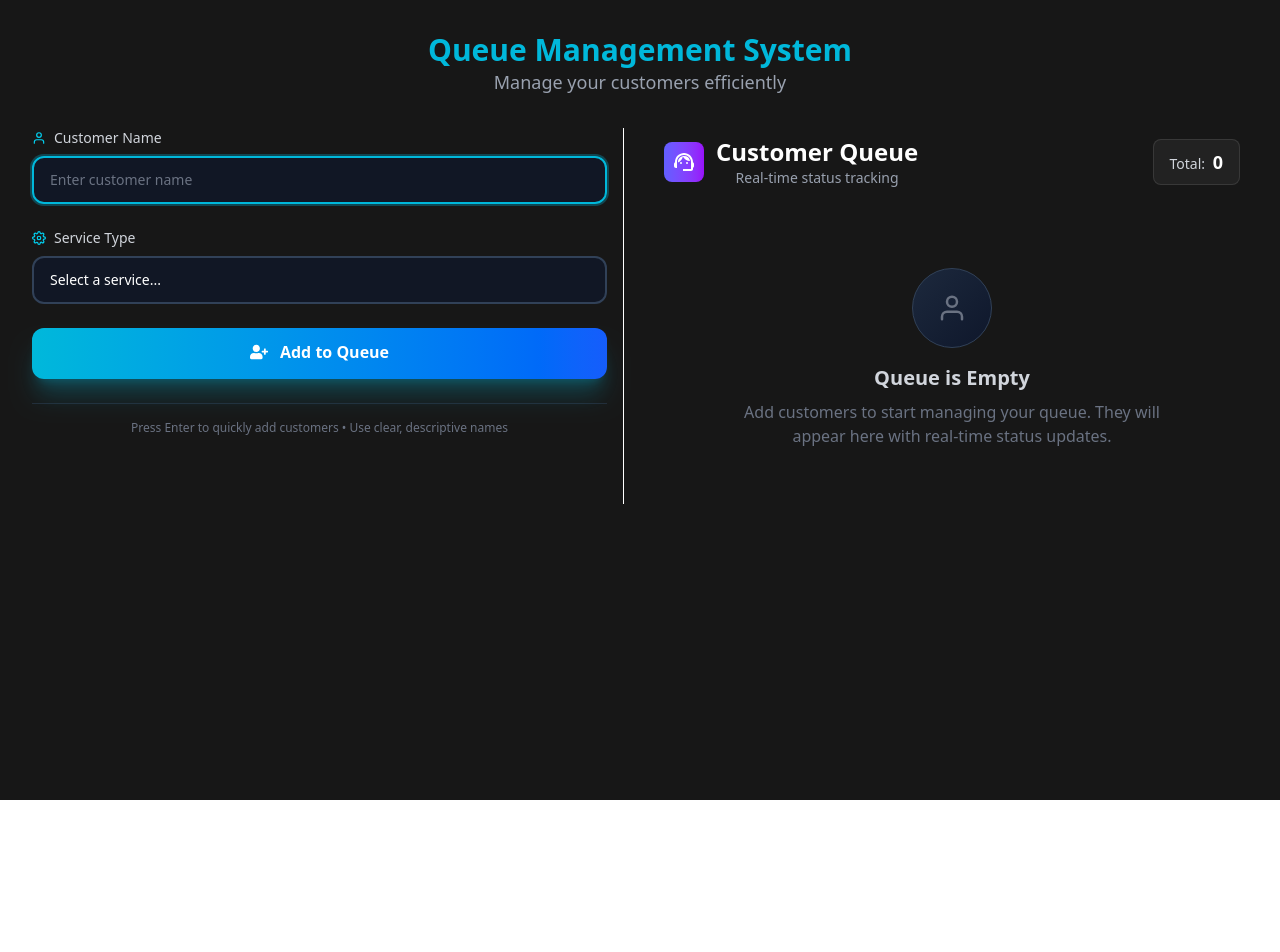
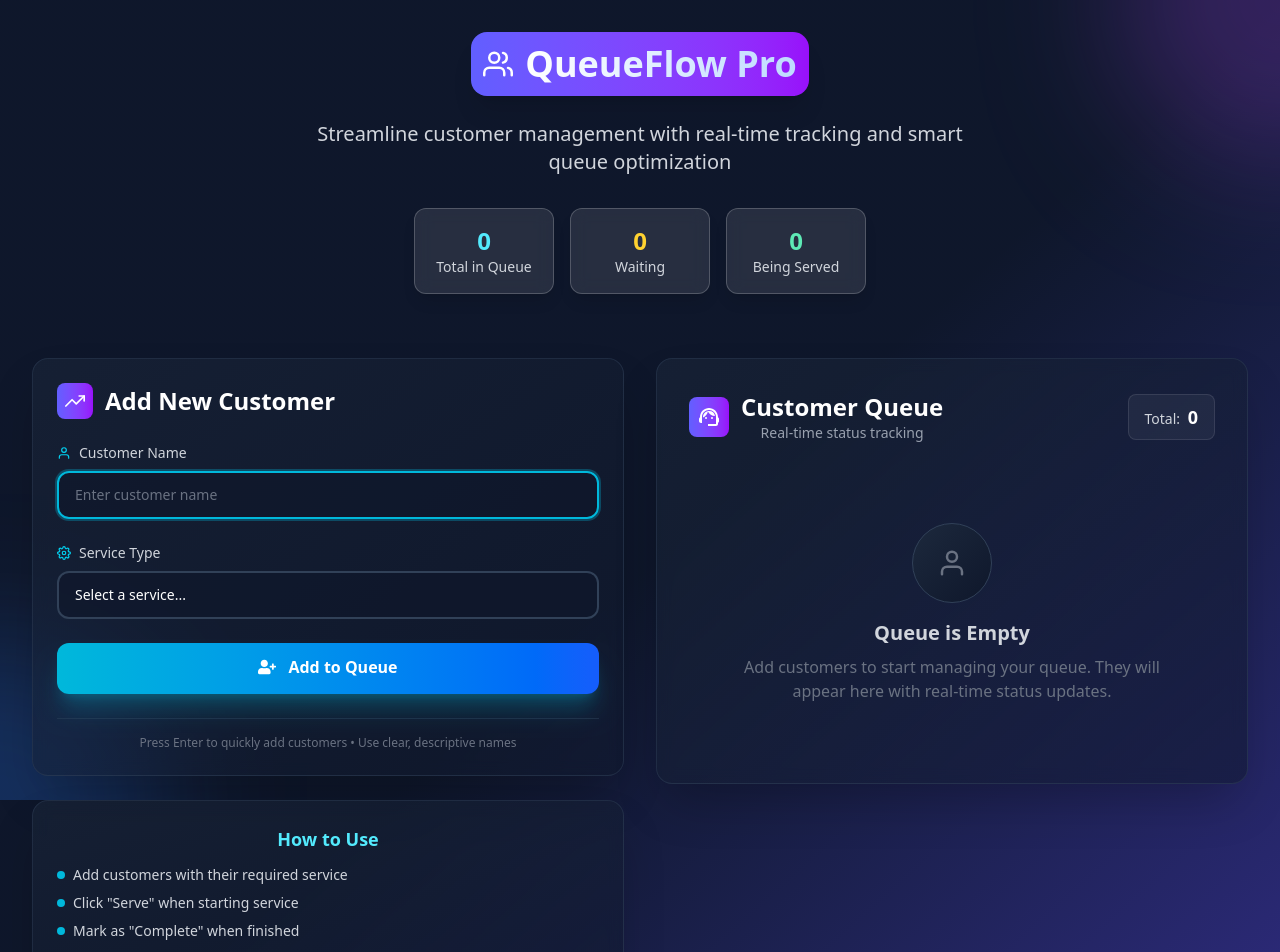
Before and after one commit to Dadir-Dev/queue-management, a React (Vite) app: page / in a window 1280 px wide. Shown: the top 952 px of the page. Before the commit the page ends 800 px from the top, so only its background shows below. Built offline with nearby package versions, Linux system fonts and the light colour scheme.

Commit message:
feat(App): revamp UI with new layout, real-time queue metrics, and enhanced customer management features

```diff
--- a/src/App.jsx
+++ b/src/App.jsx
@@ -2,19 +2,23 @@ import "./App.css";
 import { useState } from "react";
 import QueueForm from "./components/QueueForm";
 import QueueDisplay from "./components/QueueDisplay";
+import { FiUsers, FiTrendingUp } from "react-icons/fi";
 
 export default function App() {
   const [queue, setQueue] = useState([]);
 
   const addToQueue = (customer) => {
-    // Use Date.now() as a number/unique ID
     setQueue((prevQueue) => {
       const nextQueue = [
         ...prevQueue,
-        { ...customer, id: Date.now(), status: "waiting" },
+        {
+          ...customer,
+          id: Date.now(),
+          status: "waiting",
+          timestamp: new Date(),
+        },
       ];
 
-      console.log("Queue list after submit:", nextQueue);
       return nextQueue;
     });
   };
@@ -25,25 +29,96 @@ export default function App() {
   const updateStatus = (id, newStatus) =>
     setQueue(
       queue.map((customer) =>
-        customer.id === id ? { ...customer, status: newStatus } : customer,
-      ),
+        customer.id === id ? { ...customer, status: newStatus } : customer
+      )
     );
 
+  const waitingCount = queue.filter((item) => item.status === "waiting").length;
+  const servingCount = queue.filter((item) => item.status === "serving").length;
+
   return (
-    <div className="App text-center bg-neutral-900 min-h-screen p-8 text-white">
-      <header>
-        <h1 className="text-3xl font-bold text-cyan-500">
-          Queue Management System
+    <div className="App min-h-screen bg-gradient-to-br from-slate-900 via-slate-900 to-indigo-900 p-4 md:p-8 text-white">
+      <div className="fixed inset-0 overflow-hidden pointer-events-none">
+        <div className="absolute -top-40 -right-40 w-80 h-80 bg-purple-500 rounded-full mix-blend-multiply filter blur-3xl opacity-10 animate-pulse"></div>
+        <div className="absolute -bottom-40 -left-40 w-80 h-80 bg-blue-500 rounded-full mix-blend-multiply filter blur-3xl opacity-10 animate-pulse delay-1000"></div>
+      </div>
+
+      <div className="relative z-10 max-w-7xl mx-auto">
+        <header className="text-center mb-10 md:mb-16">
+          <div className="inline-flex items-center justify-center p-3 bg-gradient-to-r from-indigo-500 to-purple-600 rounded-2xl mb-6 shadow-xl">
+            <FiUsers className="text-3xl mr-3" />
+            <h1 className="text-3xl md:text-4xl font-bold bg-clip-text text-transparent bg-gradient-to-r from-white to-blue-200">
+              QueueFlow Pro
             </h1>
-        <p className="text-lg text-gray-400">
-          Manage your customers efficiently
+          </div>
+          <p className="text-lg md:text-xl text-gray-300 max-w-2xl mx-auto">
+            Streamline customer management with real-time tracking and smart
+            queue optimization
           </p>
+
+          <div className="flex flex-wrap justify-center gap-4 mt-8">
+            <div className="bg-white/10 backdrop-blur-sm rounded-xl p-4 min-w-[140px] border border-white/20 shadow-lg">
+              <div className="text-2xl font-bold text-cyan-300">
+                {queue.length}
+              </div>
+              <div className="text-sm text-gray-300">Total in Queue</div>
+            </div>
+            <div className="bg-white/10 backdrop-blur-sm rounded-xl p-4 min-w-[140px] border border-white/20 shadow-lg">
+              <div className="text-2xl font-bold text-amber-300">
+                {waitingCount}
+              </div>
+              <div className="text-sm text-gray-300">Waiting</div>
+            </div>
+            <div className="bg-white/10 backdrop-blur-sm rounded-xl p-4 min-w-[140px] border border-white/20 shadow-lg">
+              <div className="text-2xl font-bold text-emerald-300">
+                {servingCount}
+              </div>
+              <div className="text-sm text-gray-300">Being Served</div>
+            </div>
+          </div>
         </header>
-      <main className="grid grid-cols-2 gap-8 mt-8">
-        <div className="border-r pr-4">
+
+        <main className="grid grid-cols-1 lg:grid-cols-2 gap-8">
+          <div className="space-y-6">
+            <div className="bg-gradient-to-br from-slate-800/50 to-slate-900/50 backdrop-blur-sm rounded-2xl p-6 border border-slate-700/50 shadow-2xl">
+              <div className="flex items-center gap-3 mb-6">
+                <div className="p-2 bg-gradient-to-r from-indigo-500 to-purple-600 rounded-lg">
+                  <FiTrendingUp className="text-xl" />
+                </div>
+                <h2 className="text-2xl font-bold text-white">
+                  Add New Customer
+                </h2>
+              </div>
               <QueueForm onAddCustomer={addToQueue} />
             </div>
-        <div>
+
+            {/* Instructions Card */}
+            <div className="bg-gradient-to-br from-slate-800/50 to-slate-900/50 backdrop-blur-sm rounded-2xl p-6 border border-slate-700/50 shadow-2xl">
+              <h3 className="text-lg font-semibold mb-3 text-cyan-300">
+                How to Use
+              </h3>
+              <ul className="space-y-2 text-sm text-gray-300 text-left">
+                <li className="flex items-start gap-2">
+                  <span className="inline-block w-2 h-2 bg-cyan-500 rounded-full mt-1.5"></span>
+                  Add customers with their required service
+                </li>
+                <li className="flex items-start gap-2">
+                  <span className="inline-block w-2 h-2 bg-cyan-500 rounded-full mt-1.5"></span>
+                  Click "Serve" when starting service
+                </li>
+                <li className="flex items-start gap-2">
+                  <span className="inline-block w-2 h-2 bg-cyan-500 rounded-full mt-1.5"></span>
+                  Mark as "Complete" when finished
+                </li>
+                <li className="flex items-start gap-2">
+                  <span className="inline-block w-2 h-2 bg-cyan-500 rounded-full mt-1.5"></span>
+                  Remove customers from queue as needed
+                </li>
+              </ul>
+            </div>
+          </div>
+
+          <div className="bg-gradient-to-br from-slate-800/50 to-slate-900/50 backdrop-blur-sm rounded-2xl p-6 border border-slate-700/50 shadow-2xl h-fit">
             <QueueDisplay
               queueList={queue}
               onUpdateStatus={updateStatus}
@@ -51,6 +126,17 @@ export default function App() {
             />
           </div>
         </main>
+
+        <footer className="mt-12 pt-6 border-t border-slate-700/50 text-center text-gray-400 text-sm">
+          <p>
+            QueueFlow Pro • Modern Queue Management System • Built with React &
+            Tailwind CSS
+          </p>
+          <p className="mt-2">
+            Optimize your customer flow with real-time tracking
+          </p>
+        </footer>
+      </div>
     </div>
   );
 }
```
Lines whose indentation alone changed are shown as unchanged.
